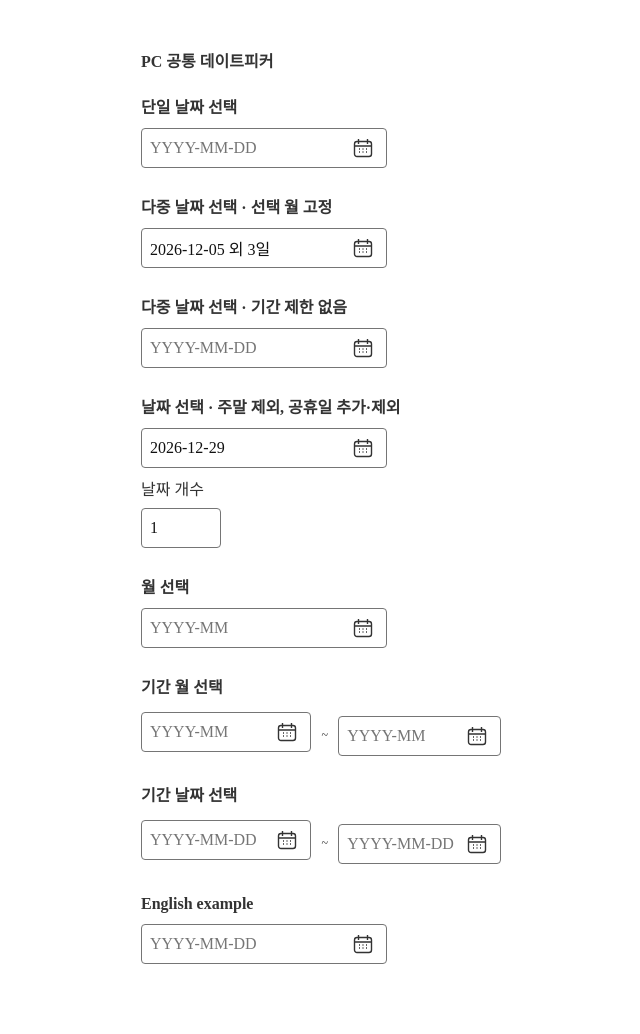
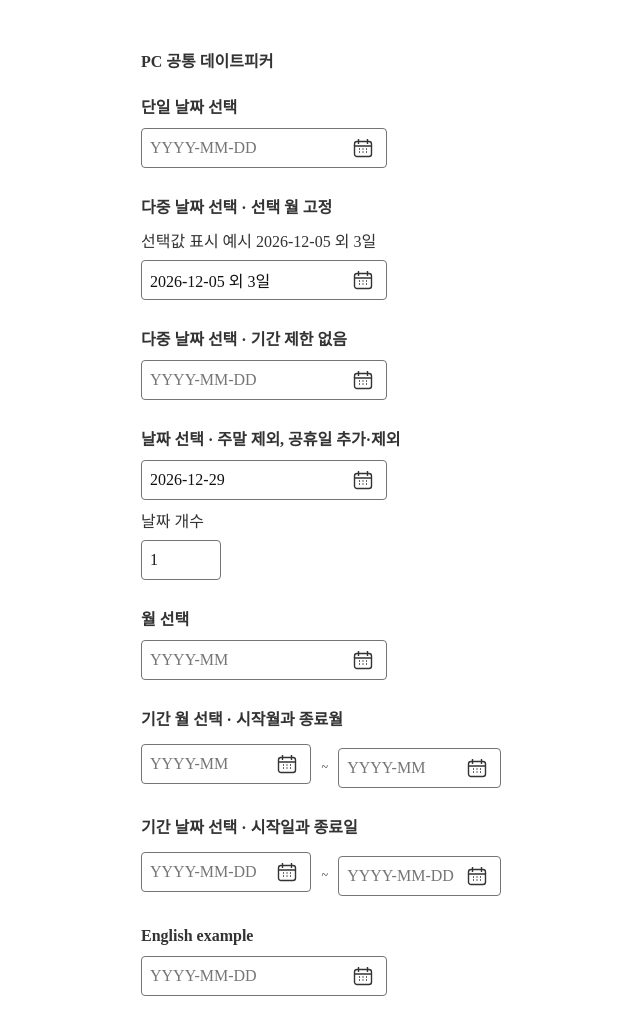
Before and after one commit to devmuhyeon/test, a plain HTML site: page index.html in a window 1280 px wide. Shown: the whole page, without its empty margins (155-795 px from the left). Before the commit the page ends 1012 px from the top, so only its background shows below. Drawn offline with Linux system fonts and the light colour scheme.

Commit message:
Clarify individual date and start/end date examples

```diff
--- a/index.html
+++ b/index.html
@@ -35,6 +35,7 @@
             </div>
             <div class="datepicker_demo_item">
                 <h2>다중 날짜 선택 · 선택 월 고정</h2>
+                <p>선택값 표시 예시 2026-12-05 외 3일</p>
                 <div class="box_table_group box_datepicker">
                     <div class="cell">
                         <span class="box_ipt">
@@ -80,7 +81,7 @@
                 </div>
             </div>
             <div class="datepicker_demo_item">
-                <h2>기간 월 선택</h2>
+                <h2>기간 월 선택 · 시작월과 종료월</h2>
                 <div class="box_table_group box_datepicker flx-dir-col">
                     <div class="cell">
                         <span class="box_ipt">
@@ -98,7 +99,7 @@
                 </div>
             </div>
             <div class="datepicker_demo_item">
-                <h2>기간 날짜 선택</h2>
+                <h2>기간 날짜 선택 · 시작일과 종료일</h2>
                 <div class="box_table_group box_datepicker flx-dir-col">
                     <div class="cell">
                         <span class="box_ipt">
```
Also changed, not shown: 1 other file.
